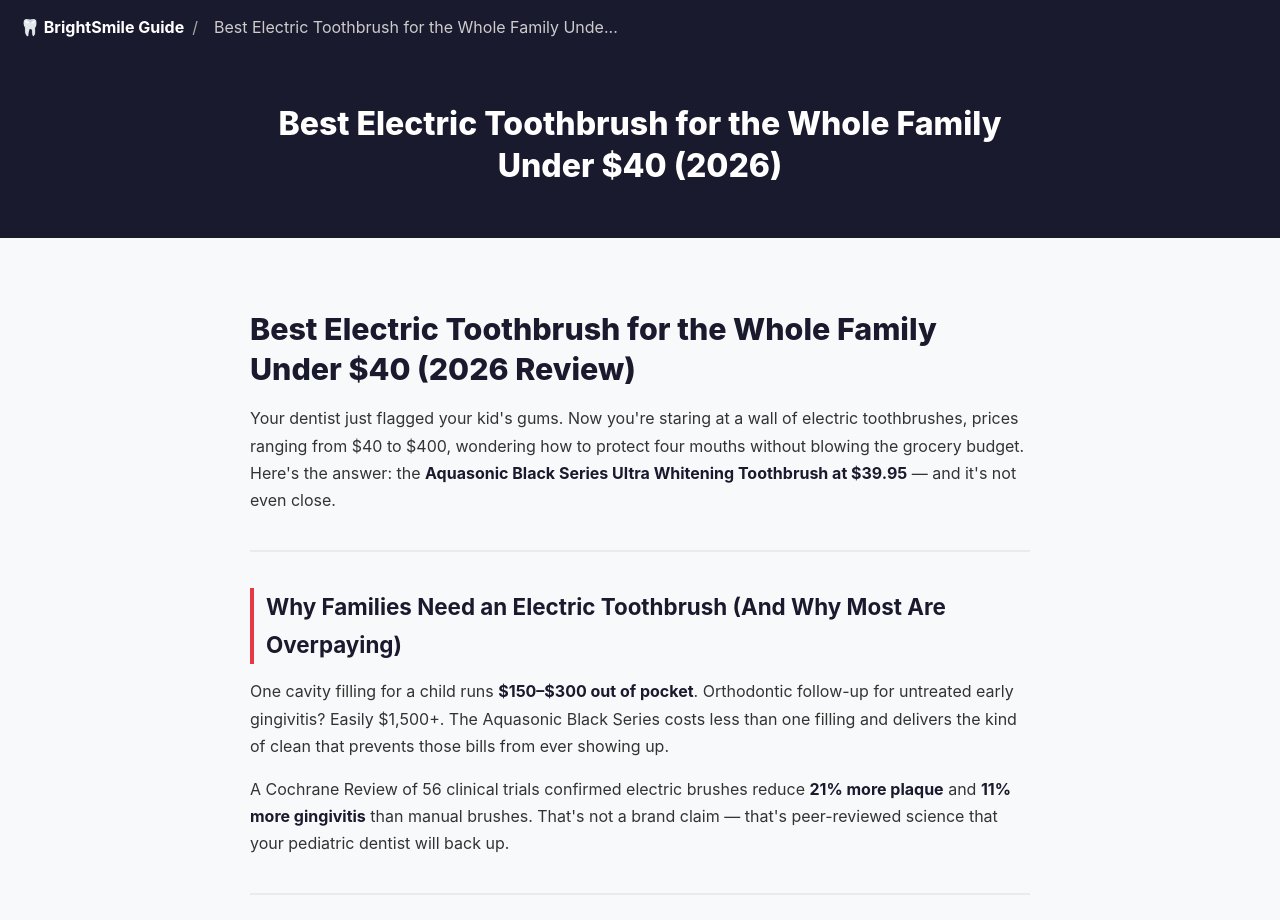
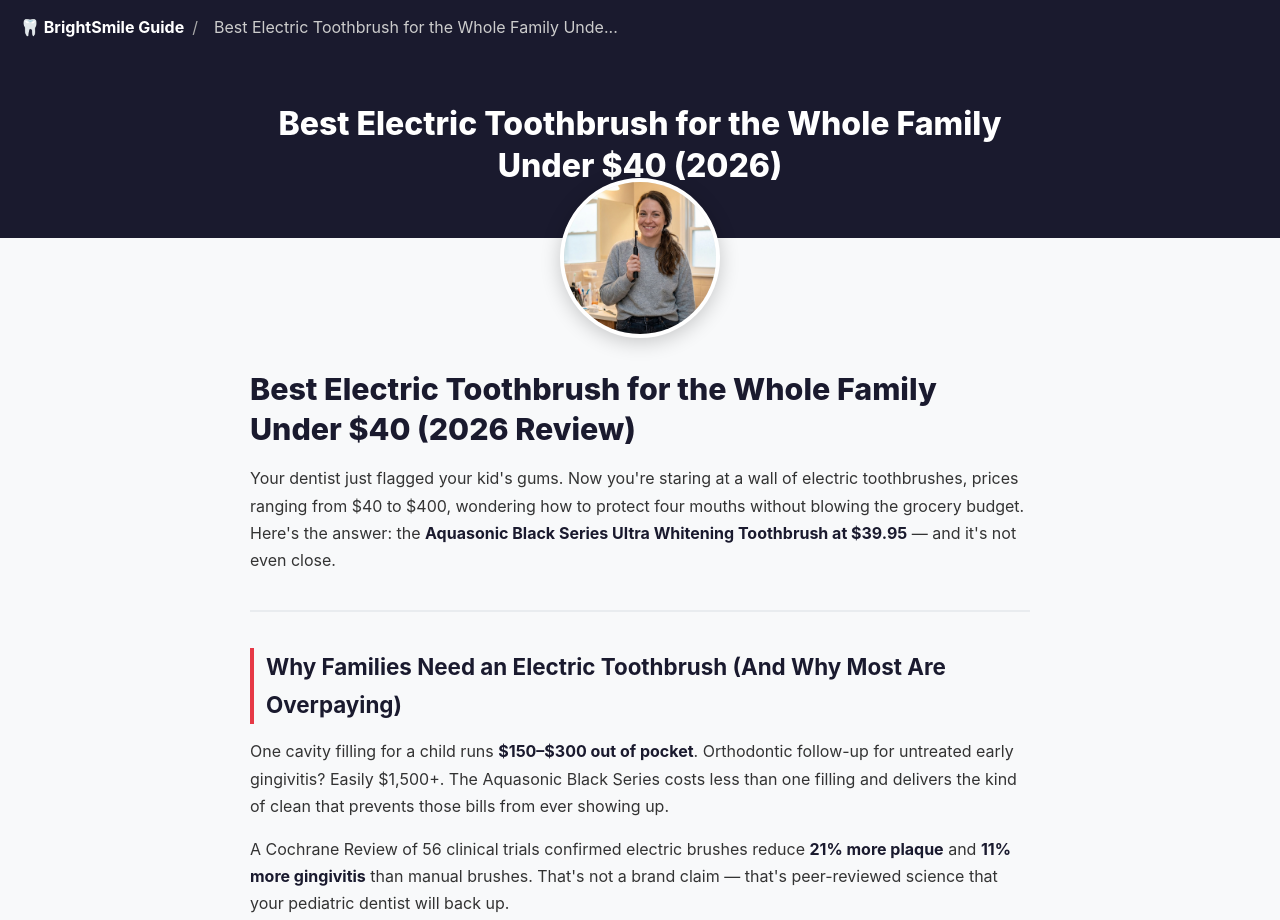
Before and after one commit to Wariorpierre5/n8n, a plain HTML site: page posts/post-aquasonic-ashley.html in a window 1280 px wide. Shown: the top 920 px of the page. Drawn offline with Linux system fonts and the light colour scheme.

Commit message:
Intégration avatar Ashley en en-tête article

```diff
--- a/posts/post-aquasonic-ashley.html
+++ b/posts/post-aquasonic-ashley.html
@@ -15,6 +15,8 @@
 .hero { background: #1a1a2e; color: white; padding: 48px 20px 40px; text-align: center; }
 .hero h1 { font-size: 2rem; font-weight: 800; max-width: 760px; margin: 0 auto 12px; line-height: 1.3; }
 .hero p { font-size: 1.05rem; opacity: 0.8; max-width: 600px; margin: 0 auto; }
+.persona-header { display: flex; justify-content: center; margin: -20px 0 32px; }
+.persona-header img { width: 160px; height: 160px; border-radius: 50%; object-fit: cover; border: 4px solid white; box-shadow: 0 4px 20px rgba(0,0,0,0.2); margin-top: -80px; background: #f0f0f0; }
 .container { max-width: 820px; margin: 0 auto; padding: 40px 20px 60px; }
 .content h1 { font-size: 1.9rem; font-weight: 800; margin: 32px 0 16px; line-height: 1.3; color: #1a1a2e; }
 .content h2 { font-size: 1.4rem; font-weight: 700; margin: 36px 0 14px; color: #1a1a2e; border-left: 4px solid #e63946; padding-left: 12px; }
@@ -42,6 +44,9 @@
 <nav class="nav"><a href="../index.html">🦷 BrightSmile Guide</a><span>/</span><span style="color:#ccc">Best Electric Toothbrush for the Whole Family Unde...</span></nav>
 <div class="hero"><h1>Best Electric Toothbrush for the Whole Family Under $40 (2026)</h1></div>
 <div class="container">
+  <div class="persona-header">
+    <img src="../avatars/ashley.png" alt="Ashley — Suburban Mom from Ohio" />
+  </div>
   <div class="content">
 <h1>Best Electric Toothbrush for the Whole Family Under $40 (2026 Review)</h1>
 
```
Also changed, not shown: avatars/ashley.png (added).
